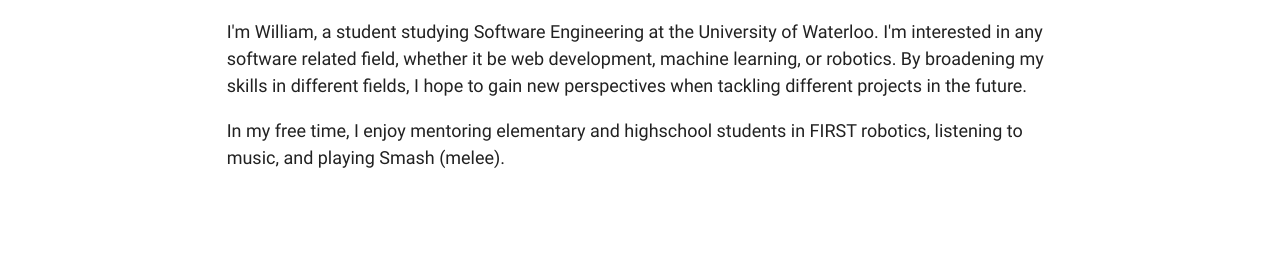
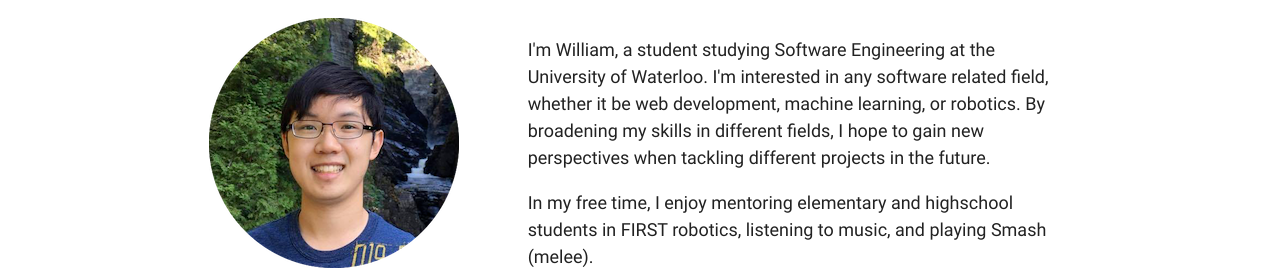
Before and after one commit to Will-Lo/Will-Lo.github.io, a plain HTML site: page index.html in a window 1280 px wide. Shown: the part 659-931 px from the top of the page. Drawn offline with nearby package versions, Linux system fonts and the light colour scheme.

Commit message:
added picture of myself

```diff
--- a/css/main.scss
+++ b/css/main.scss
@@ -161,3 +161,7 @@
         display: block;
     }
 }
+
+.profilePic {
+    text-align: center;
+}
--- a/index.html
+++ b/index.html
@@ -65,12 +65,17 @@
 			<div class='container'>
 				<div class='section row'>
 					<h2>About me</h2>
+						<div class='col s12 m6 l4 profilePic'>
+							<img src='images/self-pic.png' />
+						</div>
+						<div class='col s12 m6 l8'>
 							<p>
 								I'm William, a student studying Software Engineering at the University of Waterloo. I'm interested in any software related field, whether it be web development, machine learning, or robotics. By broadening my skills in different fields, I hope to gain new perspectives when tackling different projects in the future.
 							</p>
 							<p>
 								In my free time, I enjoy mentoring elementary and highschool students in FIRST robotics, listening to music, and playing Smash (melee).
 							</p>
+						</div>
 				</div>
 				<div class='section row'>
 					<h2>Experience</h2>
@@ -124,7 +129,7 @@
 									<p>
 										I'm currently working together with my friends to develop an online Go board game. I manage the front-end infrastructure and the game rendering, as well as some of the API calls to the server.
 									</p>
-									<p><strong>Tools: </strong>React.js, GoLang</p>
+									<p><strong>Tools: </strong>React.js, Golang</p>
 								</div>
 								<div class='card-action'>
 									<a class='link' href='https://github.com/SEkiSoft/gogogo-web' target='blank'>
```
Also changed, not shown: css/main.css, images/self-pic.png (added), 1 other file. Lines whose indentation alone changed are shown as unchanged.
